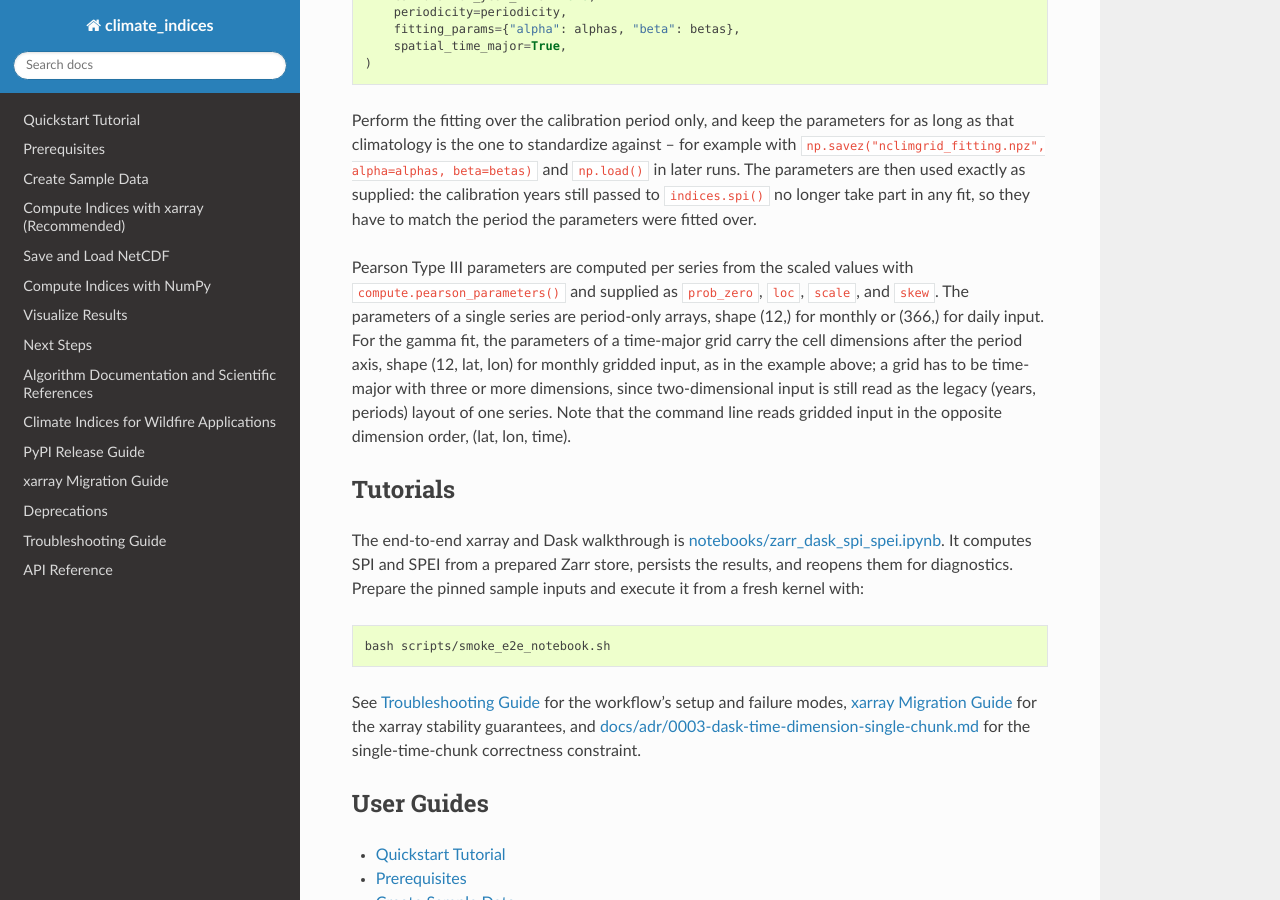
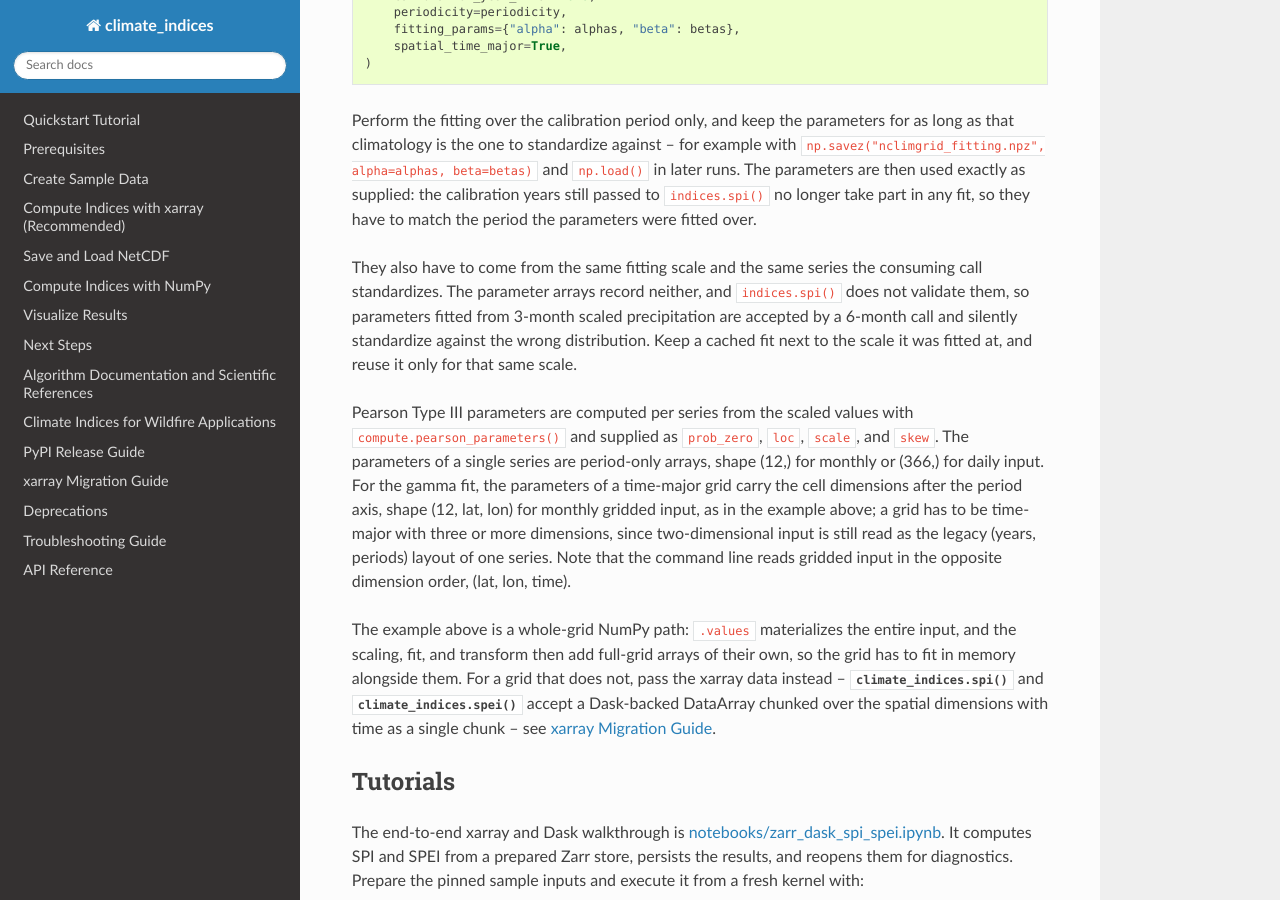
Before and after one commit to monocongo/climate_indices, a Sphinx documentation site: the page built from docs/index.rst, in a window 1280 px wide and 900 px high, scrolled down 7031 px. Built offline with Sphinx 7.4.7 and the Read the Docs theme 3.1.0, drawn with Linux system fonts in a browser that asks for light colours.

Commit message:
docs(spi): scope fitting-parameter reuse to its fitting series and scale
Addresses Tessl review findings on #962: state that cached distribution
parameters carry no record of the scale or prepared series they came from
and must match the consuming call, describe SPEI's own fitting series
rather than pointing at the SPI-only workflow, and note the whole-grid
memory requirement of the NumPy gridded example.

```diff
--- a/docs/deprecations/api-changes.rst
+++ b/docs/deprecations/api-changes.rst
@@ -18,7 +18,11 @@
   available at the library level: fit the scaled values once with
   ``compute.gamma_parameters()`` or ``compute.pearson_parameters()``, then pass
   the result as the ``fitting_params`` argument of ``indices.spi()``. The SPI
-  section of the documentation index shows the gridded workflow.
+  section of the documentation index shows the gridded workflow. For SPEI, fit
+  the series SPEI itself prepares -- precipitation clipped at zero, minus PET,
+  plus the 1000 mm offset, then scaled -- and pass those parameters to
+  ``indices.spei()``; the SPI workflow's precipitation series fits a different
+  distribution and its parameters are accepted without validation.
 - For multi-scale runs, ``climate_indices --index spi`` reopens and stages the
   precipitation input once per scale, while the ``spi`` script stages it once
   for all scales. Large multi-scale batches may therefore need more time and
--- a/docs/index.rst
+++ b/docs/index.rst
@@ -462,6 +462,13 @@
 still passed to ``indices.spi()`` no longer take part in any fit, so they have to
 match the period the parameters were fitted over.
 
+They also have to come from the same fitting scale and the same series the
+consuming call standardizes. The parameter arrays record neither, and
+``indices.spi()`` does not validate them, so parameters fitted from 3-month scaled
+precipitation are accepted by a 6-month call and silently standardize against the
+wrong distribution. Keep a cached fit next to the scale it was fitted at, and reuse
+it only for that same scale.
+
 Pearson Type III parameters are computed per series from the scaled values with
 ``compute.pearson_parameters()`` and supplied as ``prob_zero``, ``loc``, ``scale``,
 and ``skew``. The parameters of a single series are period-only arrays, shape (12,)
@@ -471,6 +478,13 @@
 time-major with three or more dimensions, since two-dimensional input is still read
 as the legacy (years, periods) layout of one series. Note that the command line reads
 gridded input in the opposite dimension order, (lat, lon, time).
+
+The example above is a whole-grid NumPy path: ``.values`` materializes the entire
+input, and the scaling, fit, and transform then add full-grid arrays of their own, so
+the grid has to fit in memory alongside them. For a grid that does not, pass the
+xarray data instead -- :func:`climate_indices.spi` and
+:func:`climate_indices.spei` accept a Dask-backed DataArray chunked over the spatial
+dimensions with time as a single chunk -- see :doc:`xarray_migration`.
 
 
 Tutorials
```
